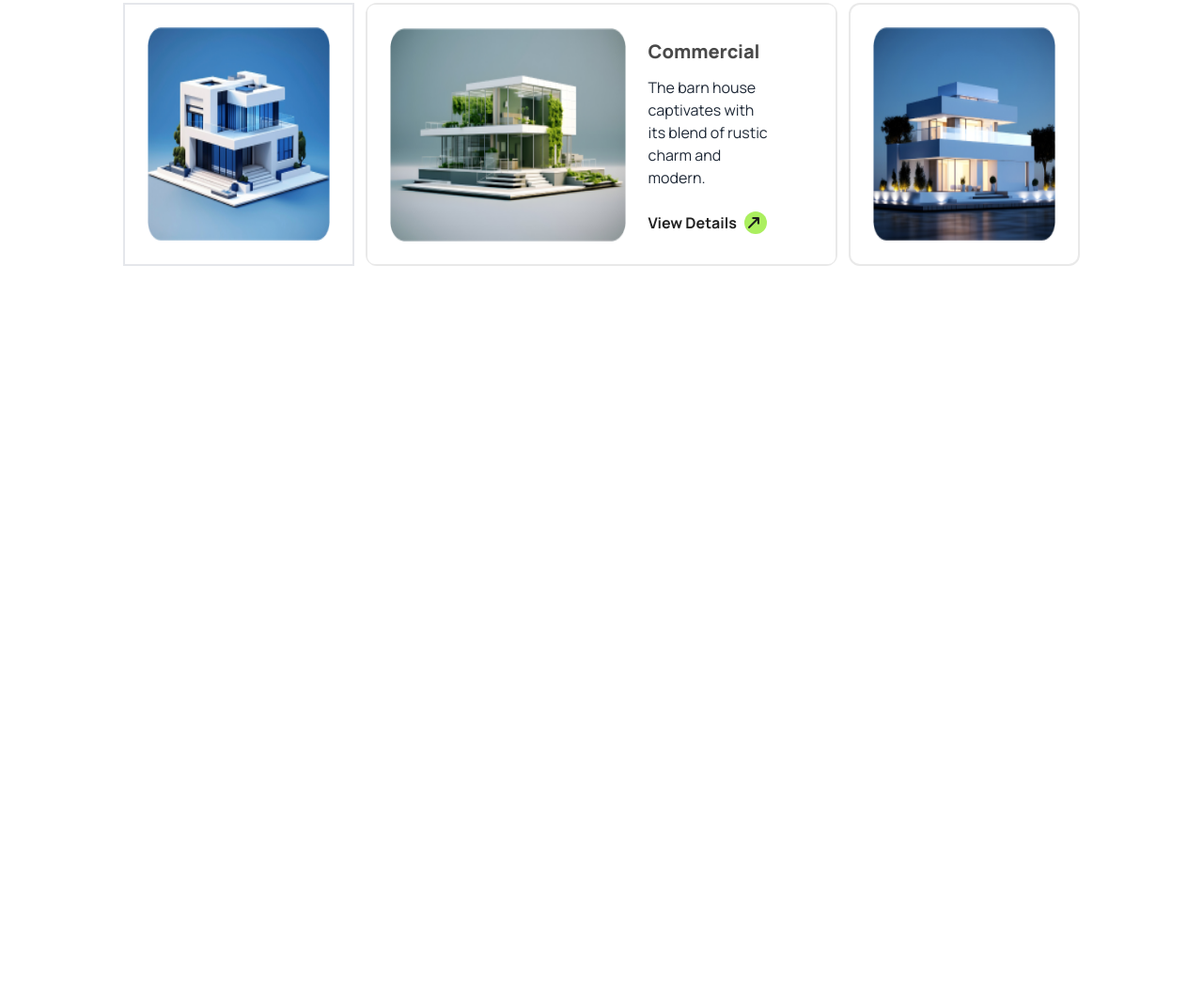
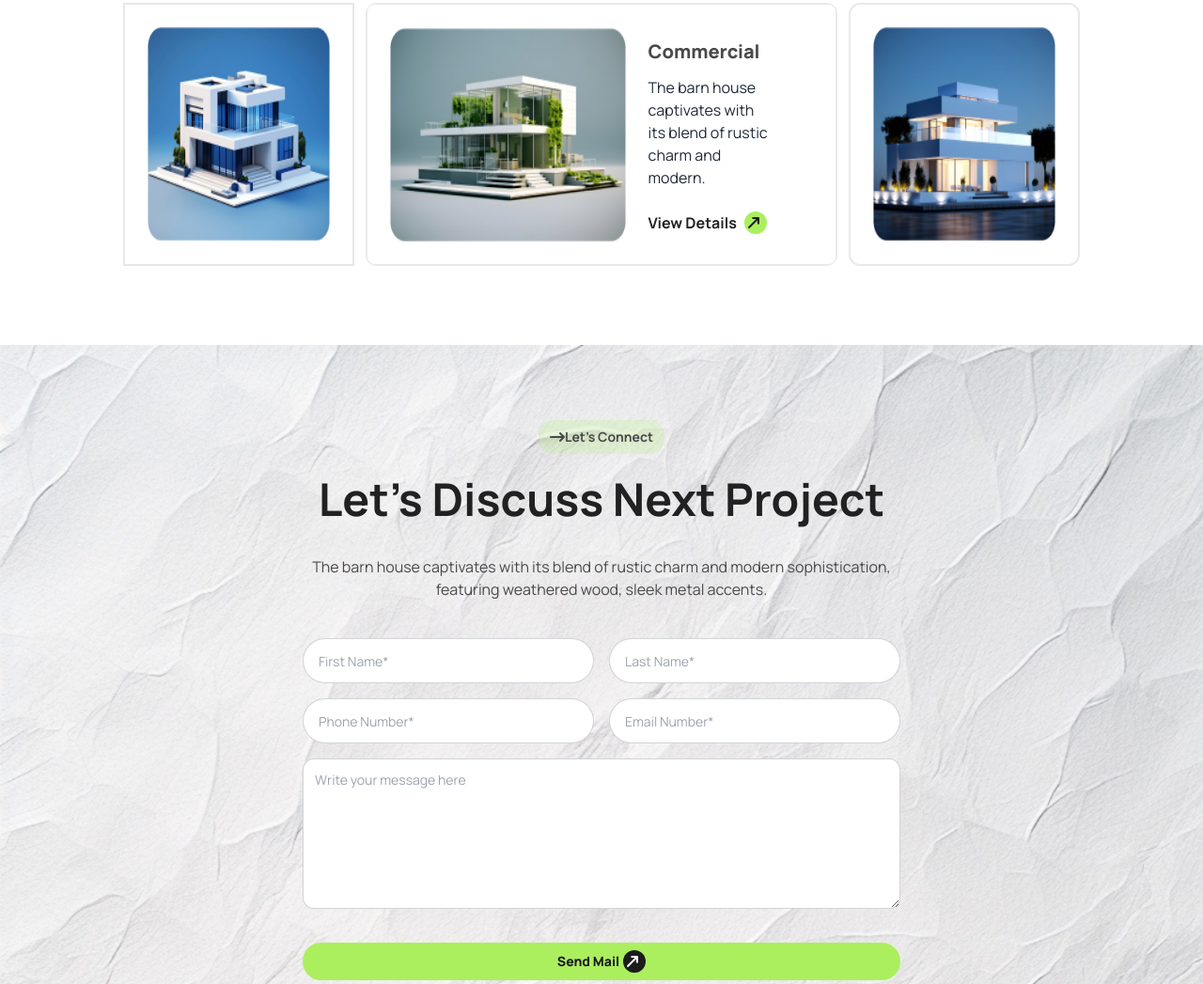
Before and after one commit to Ayesha10412/assignment3-repo, a plain HTML site: page index.html in a window 1280 px wide. Shown: the part 2996-4043 px from the top of the page at 94% size. Before the commit the page ends 3363 px from the top, so only its background shows below. Drawn offline with nearby package versions, Linux system fonts and the light colour scheme.

Commit message:
added the discuss project section

```diff
--- a/index.html
+++ b/index.html
@@ -198,7 +198,8 @@
 <section class="w-full m-auto bg-base-200 p-1">
     <div class="w-4/5 mx-auto mt-24 mb-20">
         <div class=" flex  justify-center mb-5">
-            <button class="flex items-center bg-white py-1 rounded-xl px-2 mt-3 text-[#494949]"><i class="fa-solid fa-arrow-right-long"></i><span class="text-sm  font-bold">How we works</span></button>
+            <button class="flex items-center bg-white py-1 rounded-xl px-2 mt-3 text-[#494949]">
+                <i class="fa-solid fa-arrow-right-long"></i><span class="text-sm  font-bold">How we works</span></button>
         </div>
         <h1 class="lg:text-5xl text-4xl font-bold  text-center text-[#212121]">
             Our Works Process</h1>
@@ -243,7 +244,8 @@
  <section  class="w-full m-auto p-1 mt-5">
 <div class="w-4/5 mx-auto mt-12 mb-20">
     <div class=" flex  justify-center mb-6">
-        <button class="flex items-center bg-light-color-btn py-2 rounded-2xl px-3 mt-3 text-[#494949]"><i class="fa-solid fa-arrow-right-long"></i><span class="text-sm  font-bold">Explore our Latest works</span></button>
+        <button class="flex items-center bg-light-color-btn py-2 rounded-2xl px-3 mt-3 text-[#494949]">
+            <i class="fa-solid fa-arrow-right-long"></i><span class="text-sm  font-bold">Explore our Latest works</span></button>
     </div>
     <h1 class="lg:text-5xl text-4xl font-bold  text-center text-[#212121] mb-5">
         Our Latest Portfolio</h1>
@@ -318,6 +320,80 @@
 
  </section>
 
+ <!-- discuss project -->
+<section class="w-full m-auto">
+
+    <div
+  class="p-1 bg-cover"
+  style="background-image: url(./assets/bg.jpg);">
+
+  <div class="w-[50%] mx-auto mt-16 ">
+
+    <div class=" flex  justify-center mb-6">
+        <button class="flex items-center bg-light-color-btn py-2 rounded-2xl px-3 mt-3 text-[#494949]">
+            <i class="fa-solid fa-arrow-right-long"></i><span class="text-sm  font-bold">Let’s Connect</span></button>
+    </div>
+    <h1 class="lg:text-5xl text-4xl font-bold  text-center text-[#212121] mb-5">
+        Let’s Discuss Next Project</h1>
+    <p class="py-4 text-center  text-[#494949] mb-6">
+        The barn house captivates with its blend of rustic charm and modern sophistication,<br>
+         featuring weathered wood, sleek metal accents.
+    </p>
+<!-- input field -->
+<div class="grid lg:grid-cols-2 lg:grid-rows-3 gap-4  grid-cols-1 grid-rows-1">
+    <div class=" w-full max-w-sm">
+        <input
+        type="text"
+        placeholder="First Name*"
+        class="input input-bordered w-full max-w-sm rounded-3xl text-sm"/>
+
+    </div>
+
+    <div class=" w-full max-w-sm">
+        <input
+        type="text"
+        placeholder="Last Name*"
+        class="input input-bordered w-full max-w-sm rounded-3xl text-sm"/>
+
+    </div>
+
+    <div class=" w-full max-w-sm">
+        <input
+        type="text"
+        placeholder="Phone Number*"
+        class="input input-bordered w-full max-w-sm rounded-3xl text-sm"/>
+
+    </div>
+
+    <div class="Write your message here max-w-sm">
+        <input
+        type="text"
+        placeholder="Email Number*"
+        class="input input-bordered w-full max-w-sm rounded-3xl text-sm"/>
+
+    </div>
+
+    <!-- textarea -->
+    <textarea class="rounded-xl pl-3 pt-3  lg:col-span-2 lg:row-span-8 row-span-7 text-sm textarea textarea-bordered"
+     placeholder="Write your message here" ></textarea>
+
+    <div class=" lg:col-span-2">
+        <div class="flex justify-center mt-5  ">
+            <button class="flex items-center justify-center gap-1 bg-[#ABEF5F] h-10 px-3.5
+            rounded-3xl border-2 border-[#ABEF5F] w-[100%] ">
+                <span class="text-[#1C1C1C] font-extrabold text-sm">Send Mail </span>
+                <div class="w-6 h-6 bg-[#1C1C1C] relative rounded-xl">
+                    <i class="fa-solid fa-arrow-up-long absolute left-1 bottom-1 rotate-45 text-[#FFFFFF]"></i></div></button>
+         </div>
+    </div>
+
+</div>
+  </div>
+
+</div>
+</section>
+
+
  </main>
 
  <!-- footer section -->
```
